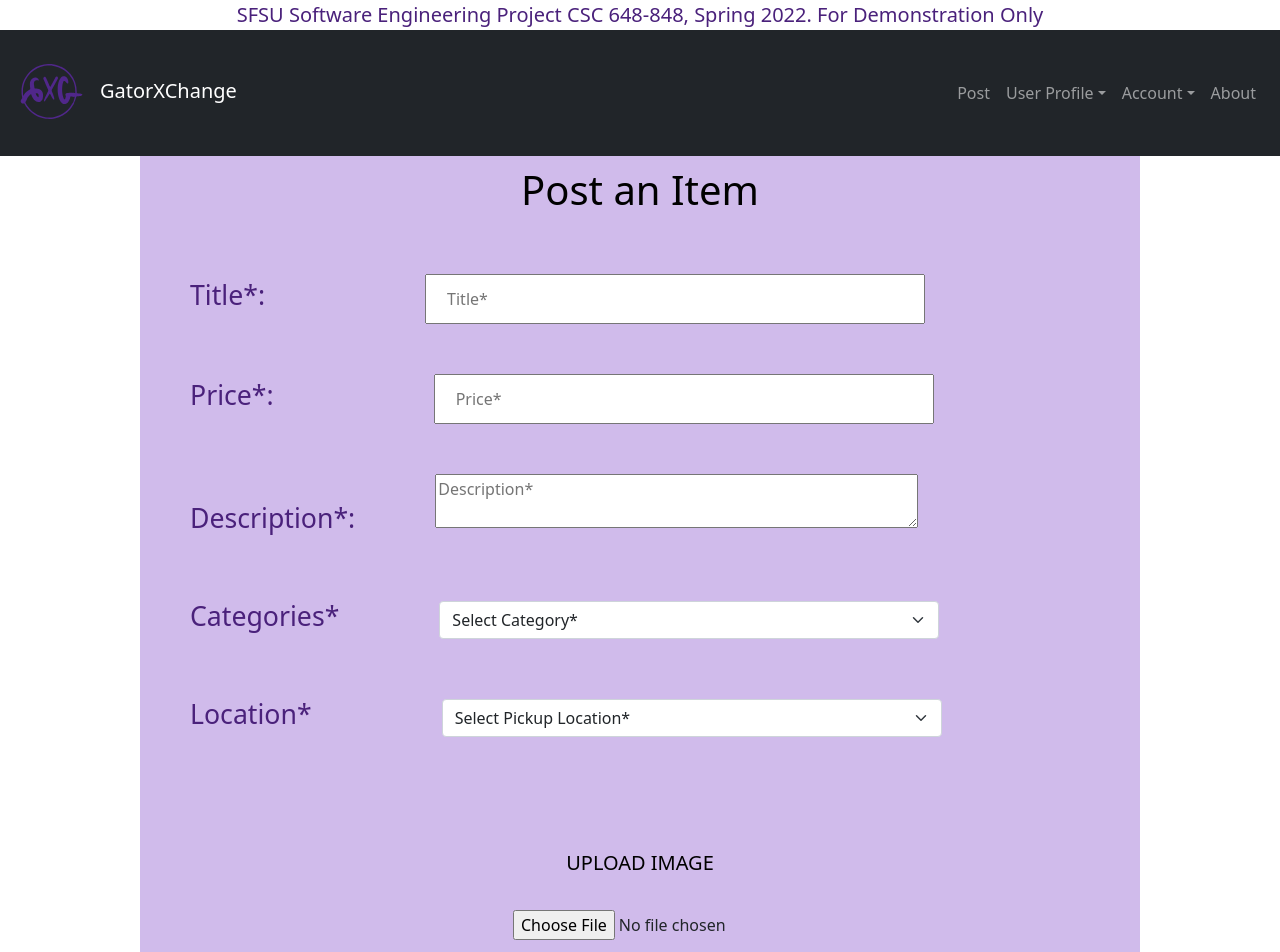
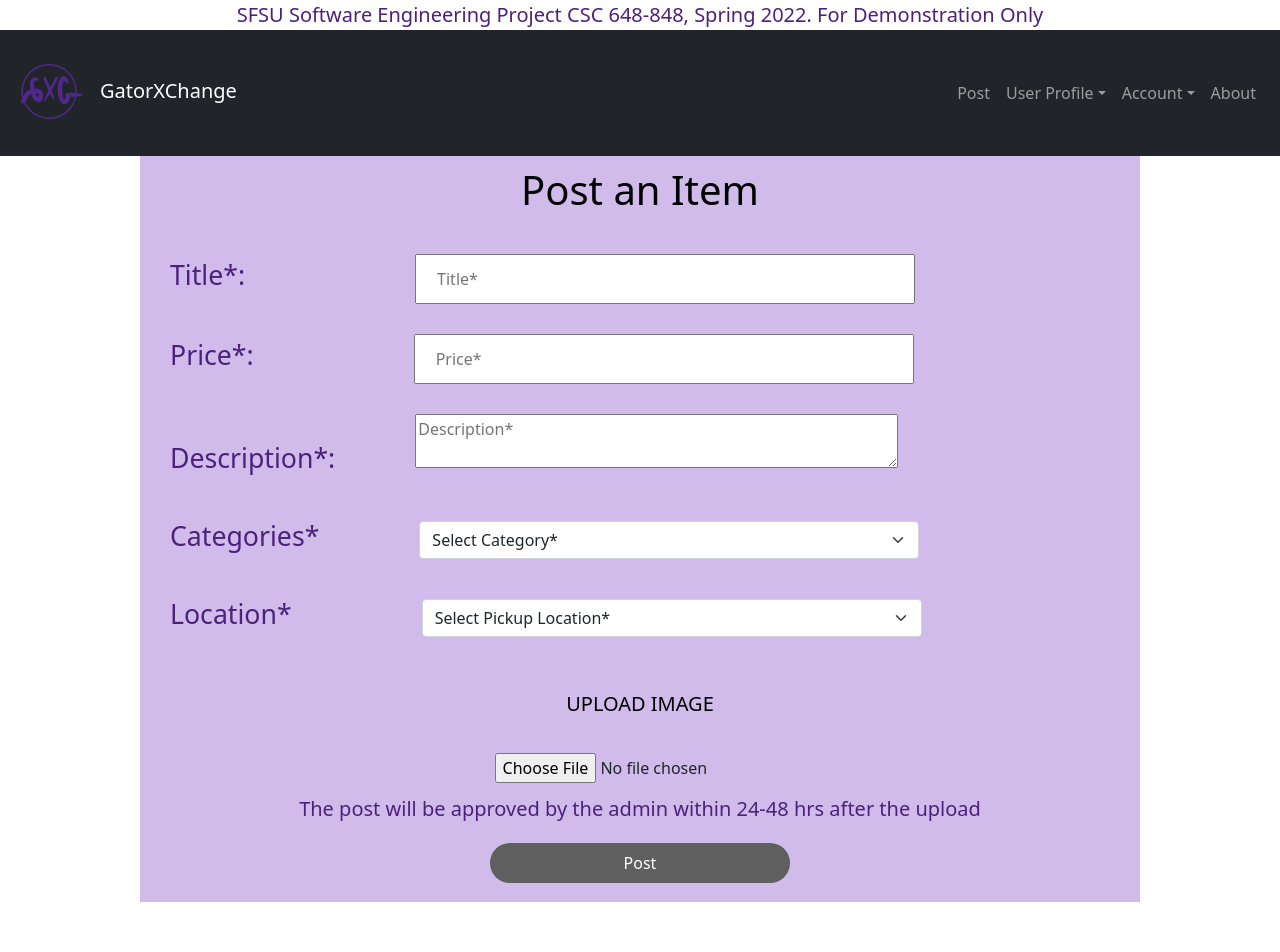
Before and after one commit to DrashtiShah23/online-marketplace-GatorXchange, a React (Create React App) app in the folder application/client/: page /Post in a window 1280 px wide. Shown: the top 952 px of the page. After the commit the page ends 902 px from the top, so only its background shows below. Built offline with nearby package versions, Linux system fonts and the light colour scheme.

Commit message:
edited the spaces on Post

```diff
--- a/application/client/src/css/post.css
+++ b/application/client/src/css/post.css
@@ -28,10 +28,21 @@ input{
 }
 textarea{
     margin-left: 8%;
+    height: 5%;
 }
 #post-label{
-    margin: 5%;
+    margin: 3%;
     width: 1000px;
+
+}
+.post-title{
+    display: inline;
+    margin-left: 1%;
+}
+.post-price{
+    display: inline;
+
+
 }
 .form-select{
     width: 500px;
@@ -44,7 +55,8 @@ textarea{
 }
 .upload-img{
     text-align: center;
-    padding: 5%;
+    padding: 1%;
+
 }
 .registerButton{
     border: none;
@@ -56,9 +68,9 @@ textarea{
     background-color: rgb(95, 95, 95);
     text-align: center;
     cursor: pointer;
-    width: 50%;
+    width: 30%;
     border-radius: 20cm;
-    margin-left:25%;
+    margin-left:35%;
     margin-right:25%;
 }
 .registerButton:hover {
--- a/application/client/src/pages/Post.js
+++ b/application/client/src/pages/Post.js
@@ -21,6 +21,7 @@ const Post = () => {
 
         <div id="post-label">
           <Form.Label>Title*: </Form.Label>
+          <div className="post-title">
           <input
             type="title" placeholder="Title*"
             onFocus={(e) => (e.target.placeholder = "")}
@@ -29,10 +30,12 @@ const Post = () => {
             value={title}
             onChange={(e) => setTitle(e.target.value)}
           />
+          </div>
           {/* <label htmlFor="title">Title*</label> */}
         </div>
         <div id="post-label">
           <Form.Label>Price*: </Form.Label>
+          <div className="post-price">
           <input
             value="price" placeholder="Price*"
             onFocus={(e) => (e.target.placeholder = "")}
@@ -43,6 +46,7 @@ const Post = () => {
               setPrice((v) => (e.target.validity.valid ? e.target.value : v))
             }
           />
+          </div>
           {/* <label htmlFor="price">Price*</label> */}
         </div>
         <div id="post-label">
```
